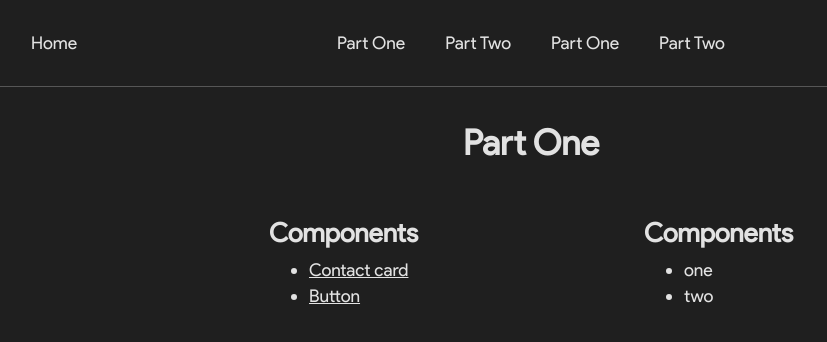
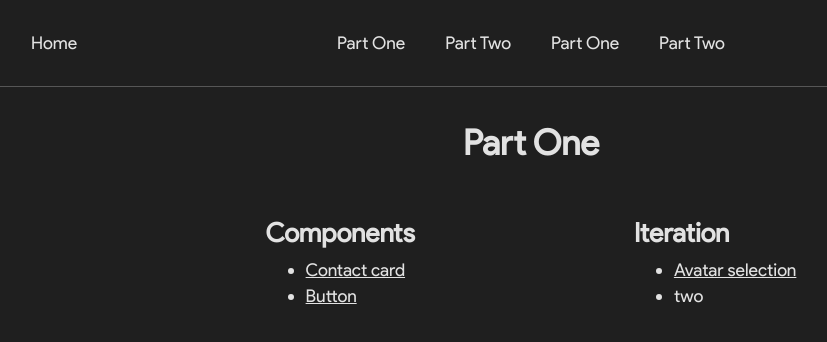
Before and after one commit to tyVespA/react-components-tests-next, a Next.js app: page /partOne in a window 1280 px wide. Shown: the top 342 px of the page, without its empty margins (109-936 px from the left). Built offline with nearby package versions, Linux system fonts and the light colour scheme.

Commit message:
Link to new ex.

```diff
--- a/app/partOne/page.js
+++ b/app/partOne/page.js
@@ -18,9 +18,11 @@ function Page() {
           </ul>
         </section>
         <section>
-          <h2>Components</h2>
+          <h2>Iteration</h2>
           <ul>
-            <li>one</li>
+            <Link href="/partOne/03-avatar">
+              <li>Avatar selection</li>
+            </Link>
             <li>two</li>
           </ul>
         </section>
```
